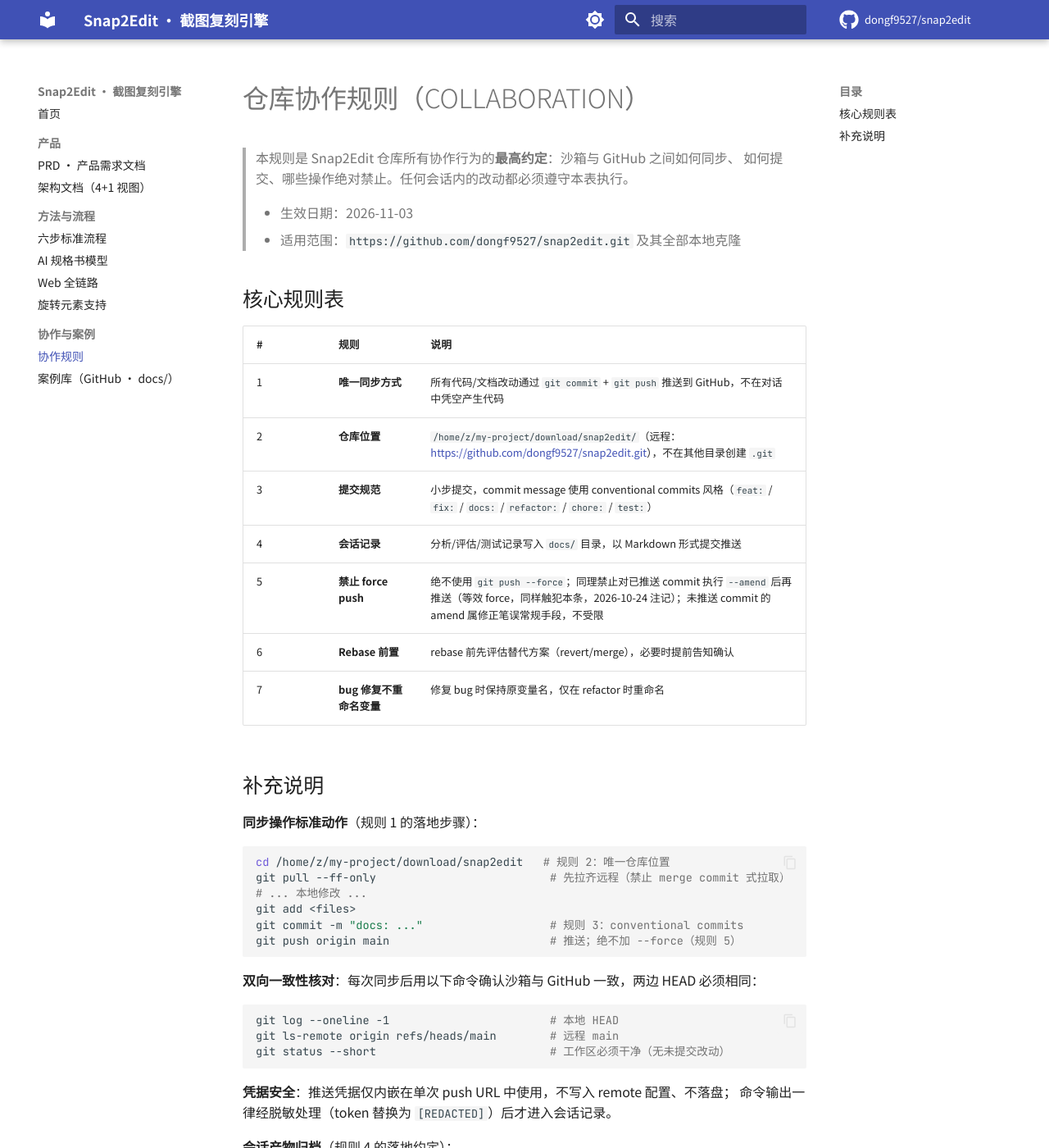
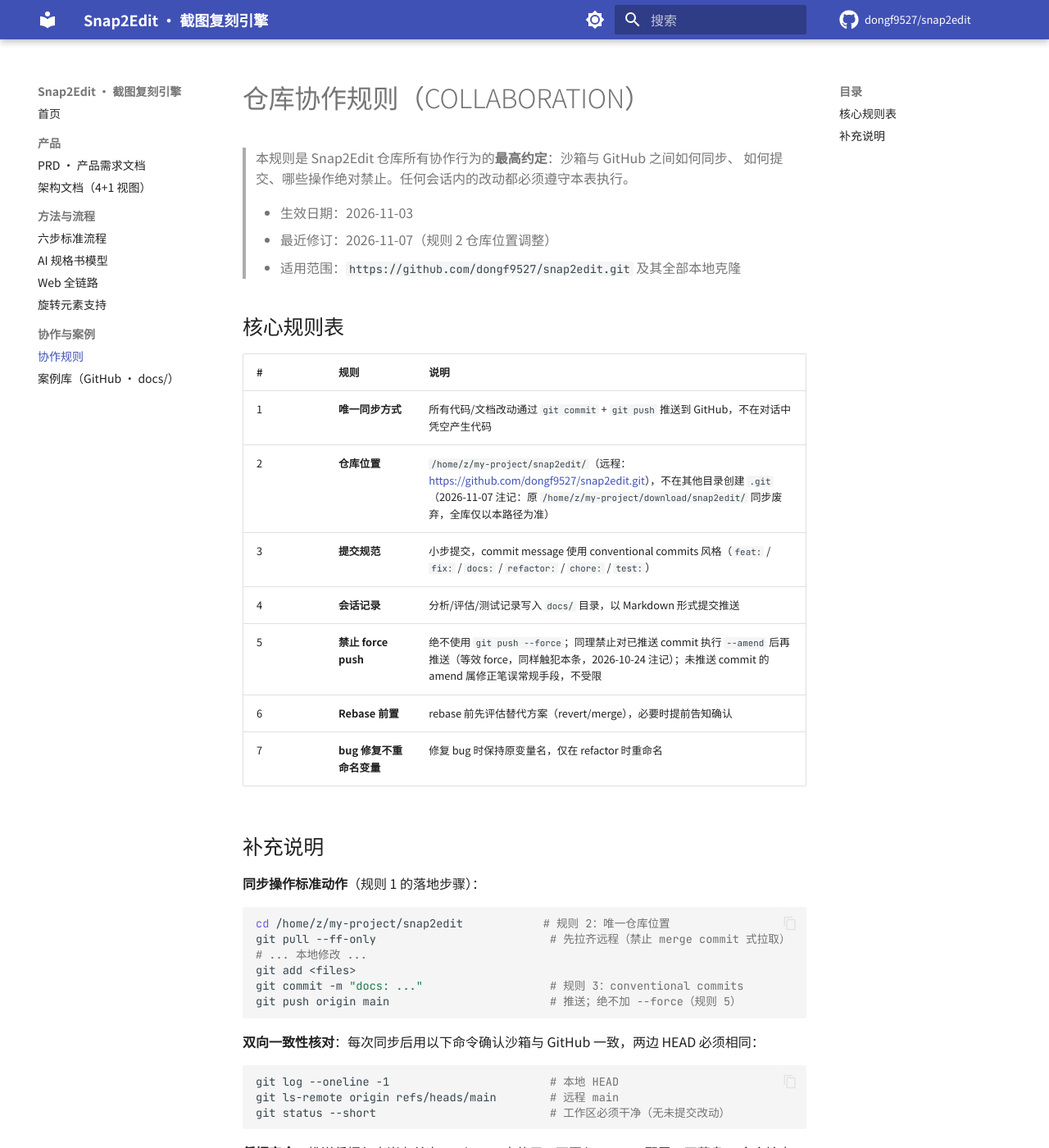
Before and after one commit to dongf9527/snap2edit, an MkDocs documentation site: the page built from docs/COLLABORATION.md, in a window 1280 px wide and 1400 px high. Shown: the whole window at 82% size. Built offline with MkDocs 1.6.1 and Material for MkDocs 9.7.7, drawn with Linux system fonts in a browser that asks for light colours; comment, search, counter and statistics services are not loaded.

Commit message:
docs(collab): 规则 2 仓库位置调整——download/snap2edit 废弃，统一为 /home/z/my-project/snap2edit

````diff
--- a/docs/COLLABORATION.md
+++ b/docs/COLLABORATION.md
@@ -4,6 +4,7 @@
 > 如何提交、哪些操作绝对禁止。任何会话内的改动都必须遵守本表执行。
 >
 > - 生效日期：2026-11-03
+> - 最近修订：2026-11-07（规则 2 仓库位置调整）
 > - 适用范围：`https://github.com/dongf9527/snap2edit.git` 及其全部本地克隆
 
 ## 核心规则表
@@ -11,7 +12,7 @@
 | # | 规则 | 说明 |
 |---|------|------|
 | 1 | **唯一同步方式** | 所有代码/文档改动通过 `git commit` + `git push` 推送到 GitHub，不在对话中凭空产生代码 |
-| 2 | **仓库位置** | `/home/z/my-project/download/snap2edit/`（远程：<https://github.com/dongf9527/snap2edit.git>），不在其他目录创建 `.git` |
+| 2 | **仓库位置** | `/home/z/my-project/snap2edit/`（远程：<https://github.com/dongf9527/snap2edit.git>），不在其他目录创建 `.git`（2026-11-07 注记：原 `/home/z/my-project/download/snap2edit/` 同步废弃，全库仅以本路径为准） |
 | 3 | **提交规范** | 小步提交，commit message 使用 conventional commits 风格（`feat:` / `fix:` / `docs:` / `refactor:` / `chore:` / `test:`） |
 | 4 | **会话记录** | 分析/评估/测试记录写入 `docs/` 目录，以 Markdown 形式提交推送 |
 | 5 | **禁止 force push** | 绝不使用 `git push --force`；同理禁止对已推送 commit 执行 `--amend` 后再推送（等效 force，同样触犯本条，2026-10-24 注记）；未推送 commit 的 amend 属修正笔误常规手段，不受限 |
@@ -23,7 +24,7 @@
 **同步操作标准动作**（规则 1 的落地步骤）：
 
 ```bash
-cd /home/z/my-project/download/snap2edit   # 规则 2：唯一仓库位置
+cd /home/z/my-project/snap2edit            # 规则 2：唯一仓库位置
 git pull --ff-only                          # 先拉齐远程（禁止 merge commit 式拉取）
 # ... 本地修改 ...
 git add <files>
````
